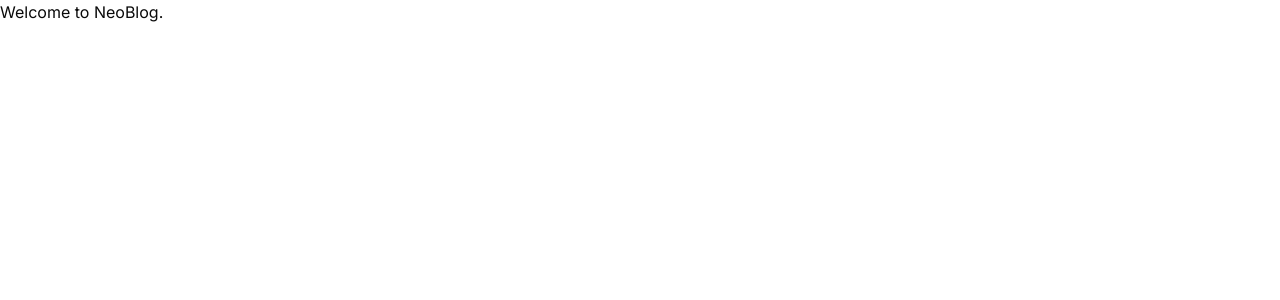
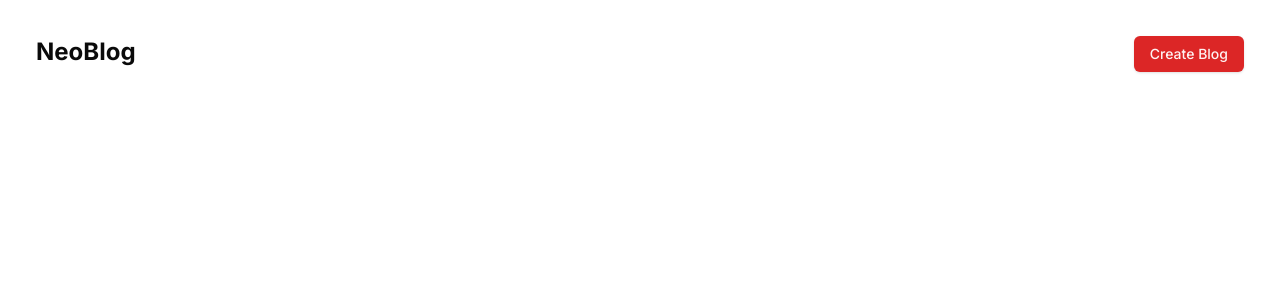
Before and after one commit to silentFellow/neoblog, a Next.js app: page / in a window 1280 px wide. Shown: the top 300 px of the page. Built offline with nearby package versions, Linux system fonts and the light colour scheme.

Commit message:
Add base home page layout

```diff
--- /dev/null
+++ b/app/(auth)/page.tsx
@@ -0,0 +1,15 @@
+import { Button } from "@/components/ui/button";
+
+const Home = () => {
+  return (
+    <section className="col">
+      <div className="between">
+        <h1 className="text-2xl font-bold">NeoBlog</h1>
+
+        <Button>Create Blog</Button>
+      </div>
+    </section>
+  );
+};
+
+export default Home;
--- a/app/layout.tsx
+++ b/app/layout.tsx
@@ -16,7 +16,11 @@
 }>) {
   return (
     <html lang="en" suppressHydrationWarning>
-      <body className={inter.className}>{children}</body>
+      <body
+        className={`${inter.className} min-h-screen min-w-screen max-w-7xl mx-auto p-9 max-sm:p-6`}
+      >
+        {children}
+      </body>
     </html>
   );
 }
--- a/app/page.tsx
+++ /dev/null
@@ -1,5 +0,0 @@
-const Home = () => {
-  return <div>Welcome to NeoBlog.</div>;
-};
-
-export default Home;
--- /dev/null
+++ b/components/ui/button.tsx
@@ -0,0 +1,57 @@
+import * as React from "react";
+import { Slot } from "@radix-ui/react-slot";
+import { cva, type VariantProps } from "class-variance-authority";
+
+import { cn } from "@/lib/utils";
+
+const buttonVariants = cva(
+  "inline-flex items-center justify-center gap-2 whitespace-nowrap rounded-md text-sm font-medium transition-colors focus-visible:outline-none focus-visible:ring-1 focus-visible:ring-ring disabled:pointer-events-none disabled:opacity-50 [&_svg]:pointer-events-none [&_svg]:size-4 [&_svg]:shrink-0",
+  {
+    variants: {
+      variant: {
+        default:
+          "bg-primary text-primary-foreground shadow hover:bg-primary/90",
+        destructive:
+          "bg-destructive text-destructive-foreground shadow-sm hover:bg-destructive/90",
+        outline:
+          "border border-input bg-background shadow-sm hover:bg-accent hover:text-accent-foreground",
+        secondary:
+          "bg-secondary text-secondary-foreground shadow-sm hover:bg-secondary/80",
+        ghost: "hover:bg-accent hover:text-accent-foreground",
+        link: "text-primary underline-offset-4 hover:underline",
+      },
+      size: {
+        default: "h-9 px-4 py-2",
+        sm: "h-8 rounded-md px-3 text-xs",
+        lg: "h-10 rounded-md px-8",
+        icon: "h-9 w-9",
+      },
+    },
+    defaultVariants: {
+      variant: "default",
+      size: "default",
+    },
+  },
+);
+
+export interface ButtonProps
+  extends React.ButtonHTMLAttributes<HTMLButtonElement>,
+    VariantProps<typeof buttonVariants> {
+  asChild?: boolean;
+}
+
+const Button = React.forwardRef<HTMLButtonElement, ButtonProps>(
+  ({ className, variant, size, asChild = false, ...props }, ref) => {
+    const Comp = asChild ? Slot : "button";
+    return (
+      <Comp
+        className={cn(buttonVariants({ variant, size, className }))}
+        ref={ref}
+        {...props}
+      />
+    );
+  },
+);
+Button.displayName = "Button";
+
+export { Button, buttonVariants };
--- a/package.json
+++ b/package.json
@@ -13,6 +13,7 @@
     "*.{js,jsx,ts,tsx,json,css,scss,md}": "prettier --write ."
   },
   "dependencies": {
+    "@radix-ui/react-slot": "^1.1.2",
     "class-variance-authority": "^0.7.1",
     "clsx": "^2.1.1",
     "lucide-react": "^0.474.0",
```
Also changed, not shown: 1 other file (tests, documents, lock files or other folders).
